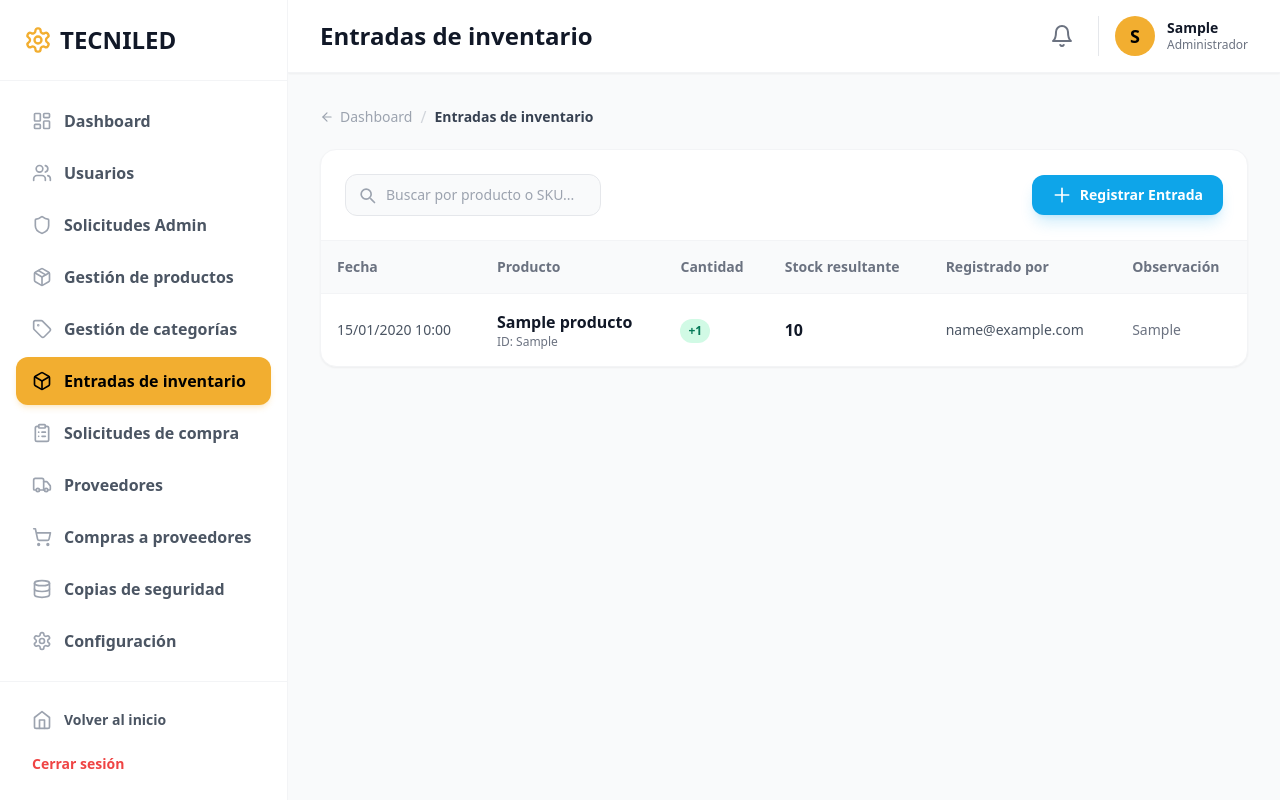
After one commit to Luisjose74/PROJEC-TECNILED, a Django app: page /inventario/entradas/ in a window 1280 px wide. The commit adds this page. Run offline with Django 5.2, Linux system fonts and the light colour scheme; a user stored in the database is signed in; tables that the repository leaves empty hold one stand-in row (values such as "Sample post"); some libraries are stand-ins or nearby versions.

Commit message:
Add Entradas de inventario template and update admin sidebar

```diff
--- /dev/null
+++ b/productos/templates/productos/entradas_lista.html
@@ -0,0 +1,163 @@
+{% extends 'admin_base.html' %}
+{% block title %}Entradas de inventario - TECNILED{% endblock %}
+{% block titulo_seccion %}Entradas de inventario{% endblock %}
+{% block migas_actual %}Entradas de inventario{% endblock %}
+{% block content %}
+<div class="bg-white dark:bg-gray-800 rounded-2xl shadow-sm border border-gray-100 dark:border-gray-700 overflow-hidden">
+
+  <div class="p-6 border-b border-gray-100 dark:border-gray-700 flex flex-col sm:flex-row gap-4 justify-between items-center">
+    <form method="get" class="flex w-full sm:w-auto gap-4">
+      <div class="relative flex-1 sm:w-64">
+        <svg class="w-5 h-5 absolute left-3 top-1/2 -translate-y-1/2 text-gray-400" fill="none" stroke="currentColor" viewBox="0 0 24 24"><path stroke-linecap="round" stroke-linejoin="round" stroke-width="2" d="M21 21l-4.35-4.35M17 11a6 6 0 11-12 0 6 6 0 0112 0z"/></svg>
+        <input
+          type="text"
+          name="q"
+          value="{{ query }}"
+          placeholder="Buscar por producto o SKU..."
+          class="w-full pl-10 pr-4 py-2.5 bg-gray-50 dark:bg-gray-900 border border-gray-200 dark:border-gray-700 rounded-xl text-sm focus:ring-2 focus:ring-[#F2AE30] outline-none transition-shadow text-gray-900 dark:text-white"
+        >
+      </div>
+    </form>
+
+    <button type="button" id="btn-nueva-entrada" class="w-full sm:w-auto px-5 py-2.5 bg-sky-500 hover:bg-sky-600 text-white text-sm font-bold rounded-xl flex items-center justify-center gap-2 transition-colors shadow-lg shadow-sky-500/20">
+      <svg class="w-5 h-5" fill="none" stroke="currentColor" viewBox="0 0 24 24"><path stroke-linecap="round" stroke-linejoin="round" stroke-width="2" d="M12 4v16m8-8H4"/></svg>
+      Registrar Entrada
+    </button>
+  </div>
+
+  <div class="overflow-x-auto">
+    <table class="w-full text-left border-collapse min-w-[700px]">
+      <thead>
+        <tr class="bg-gray-50 dark:bg-gray-900/50 text-gray-500 dark:text-gray-400 text-sm border-b border-gray-100 dark:border-gray-700">
+          <th class="p-4 font-semibold">Fecha</th>
+          <th class="p-4 font-semibold">Producto</th>
+          <th class="p-4 font-semibold">Cantidad</th>
+          <th class="p-4 font-semibold">Stock resultante</th>
+          <th class="p-4 font-semibold">Registrado por</th>
+          <th class="p-4 font-semibold">Observación</th>
+        </tr>
+      </thead>
+      <tbody class="divide-y divide-gray-100 dark:divide-gray-800">
+        {% for m in movimientos %}
+        <tr class="hover:bg-gray-50/50 dark:hover:bg-gray-800/50 transition-colors">
+          <td class="p-4 text-sm text-gray-600 dark:text-gray-300 whitespace-nowrap">{{ m.fecha|date:"d/m/Y H:i" }}</td>
+          <td class="p-4">
+            <p class="font-semibold text-gray-900 dark:text-white line-clamp-1">{{ m.producto.nombre }}</p>
+            <p class="text-xs text-gray-500 dark:text-gray-400">ID: {{ m.producto.sku }}</p>
+          </td>
+          <td class="p-4">
+            <span class="inline-flex px-2 py-1 rounded-full text-xs font-semibold bg-emerald-100 text-emerald-700 dark:bg-emerald-500/20 dark:text-emerald-400">+{{ m.cantidad }}</span>
+          </td>
+          <td class="p-4 font-semibold text-gray-900 dark:text-white">{{ m.stock_resultante }}</td>
+          <td class="p-4 text-sm text-gray-600 dark:text-gray-300">{{ m.usuario.email|default:"—" }}</td>
+          <td class="p-4 text-sm text-gray-500 dark:text-gray-400">{{ m.observacion|default:"—" }}</td>
+        </tr>
+        {% empty %}
+        <tr>
+          <td colspan="6" class="p-8 text-center text-gray-500">Aún no hay entradas registradas.</td>
+        </tr>
+        {% endfor %}
+      </tbody>
+    </table>
+  </div>
+
+  {% if movimientos.has_other_pages %}
+  <div class="p-4 flex justify-center gap-2 border-t border-gray-100 dark:border-gray-700">
+    {% if movimientos.has_previous %}
+      <a href="?q={{ query|urlencode }}&page={{ movimientos.previous_page_number }}" class="px-3 py-1.5 text-sm rounded-lg border border-gray-200 dark:border-gray-700 text-gray-600 dark:text-gray-300 hover:bg-gray-50 dark:hover:bg-gray-700">Anterior</a>
+    {% endif %}
+    <span class="px-3 py-1.5 text-sm text-gray-500 dark:text-gray-400">Página {{ movimientos.number }} de {{ movimientos.paginator.num_pages }}</span>
+    {% if movimientos.has_next %}
+      <a href="?q={{ query|urlencode }}&page={{ movimientos.next_page_number }}" class="px-3 py-1.5 text-sm rounded-lg border border-gray-200 dark:border-gray-700 text-gray-600 dark:text-gray-300 hover:bg-gray-50 dark:hover:bg-gray-700">Siguiente</a>
+    {% endif %}
+  </div>
+  {% endif %}
+
+</div>
+
+{# Modal para registrar la entrada #}
+<div id="modal-entrada" class="hidden fixed inset-0 bg-black/50 backdrop-blur-sm z-50 items-center justify-center p-4"
+     data-abrir="{% if abrir_modal %}si{% endif %}"
+     role="dialog" aria-modal="true" aria-labelledby="modal-entrada-titulo">
+  <div class="bg-white dark:bg-gray-800 rounded-2xl shadow-2xl w-full max-w-md p-6">
+    <div class="mb-4">
+      <h2 id="modal-entrada-titulo" class="text-xl font-bold text-gray-900 dark:text-white">Registrar Entrada</h2>
+      <p class="text-sm text-gray-500 dark:text-gray-400 mt-1">Indica el producto y la cantidad que llegó. El stock se suma automáticamente.</p>
+    </div>
+
+    <form id="form-entrada" method="post" action="{% url 'registrar_entrada' %}" class="space-y-4">
+      {% csrf_token %}
+      {% if form.non_field_errors %}
+      <div class="p-3 rounded-xl bg-red-50 dark:bg-red-500/10 text-sm text-red-600 dark:text-red-400">
+        {% for error in form.non_field_errors %}<p>{{ error }}</p>{% endfor %}
+      </div>
+      {% endif %}
+
+      <div>
+        <label for="{{ form.producto.id_for_label }}" class="block text-sm font-semibold text-gray-700 dark:text-gray-300 mb-2">{{ form.producto.label }}</label>
+        {{ form.producto }}
+        {% for error in form.producto.errors %}<p class="text-xs text-red-500 mt-1">{{ error }}</p>{% endfor %}
+      </div>
+
+      <div>
+        <label for="{{ form.cantidad.id_for_label }}" class="block text-sm font-semibold text-gray-700 dark:text-gray-300 mb-2">{{ form.cantidad.label }}</label>
+        {{ form.cantidad }}
+        {% for error in form.cantidad.errors %}<p class="text-xs text-red-500 mt-1">{{ error }}</p>{% endfor %}
+      </div>
+
+      <div>
+        <label for="{{ form.observacion.id_for_label }}" class="block text-sm font-semibold text-gray-700 dark:text-gray-300 mb-2">{{ form.observacion.label }}</label>
+        {{ form.observacion }}
+        {% for error in form.observacion.errors %}<p class="text-xs text-red-500 mt-1">{{ error }}</p>{% endfor %}
+      </div>
+
+      <div class="flex gap-3 justify-end pt-2">
+        <button type="button" id="cancelar-entrada"
+          class="px-5 py-2.5 rounded-xl border border-gray-200 dark:border-gray-700 text-gray-600 dark:text-gray-300 font-semibold hover:bg-gray-50 dark:hover:bg-gray-700 transition-colors">
+          Cancelar
+        </button>
+        <button type="submit" id="guardar-entrada"
+          class="px-5 py-2.5 rounded-xl bg-[#F2AE30] text-black font-semibold hover:brightness-95 transition disabled:opacity-50 disabled:cursor-not-allowed">
+          Registrar
+        </button>
+      </div>
+    </form>
+  </div>
+</div>
+
+<script>
+(function () {
+  var modal = document.getElementById('modal-entrada');
+  var form = document.getElementById('form-entrada');
+  var btnGuardar = document.getElementById('guardar-entrada');
+
+  function abrir(limpiar) {
+    if (limpiar) {
+      form.reset();
+      // quita los mensajes de error que haya dejado un intento anterior
+      form.querySelectorAll('.text-red-500, .bg-red-50').forEach(function (el) { el.remove(); });
+    }
+    btnGuardar.disabled = false;
+    modal.classList.remove('hidden');
+    modal.classList.add('flex');
+    form.querySelector('select').focus();
+  }
+
+  function cerrar() {
+    modal.classList.add('hidden');
+    modal.classList.remove('flex');
+  }
+
+  document.getElementById('btn-nueva-entrada').addEventListener('click', function () { abrir(true); });
+  form.addEventListener('submit', function () { btnGuardar.disabled = true; }); // evita registrar dos veces
+  document.getElementById('cancelar-entrada').addEventListener('click', cerrar);
+  modal.addEventListener('click', function (e) { if (e.target === modal) cerrar(); });
+  document.addEventListener('keydown', function (e) {
+    if (e.key === 'Escape' && !modal.classList.contains('hidden')) cerrar();
+  });
+
+  // Si el servidor devolvió un error al guardar, se reabre el modal con los mensajes
+  if (modal.dataset.abrir === 'si') { abrir(false); }
+})();
+</script>
+{% endblock %}
--- a/template/admin_base.html
+++ b/template/admin_base.html
@@ -60,11 +60,21 @@
         <svg class="w-5 h-5 {% if nombre == 'productos_lista' or nombre == 'crear_producto' or nombre == 'editar_producto' %}text-black{% else %}text-gray-400 dark:text-gray-500{% endif %}" fill="none" stroke="currentColor" stroke-width="2" stroke-linecap="round" stroke-linejoin="round" viewBox="0 0 24 24"><path d="m7.5 4.27 9 5.15"/><path d="M21 8a2 2 0 0 0-1-1.73l-7-4a2 2 0 0 0-2 0l-7 4A2 2 0 0 0 3 8v8a2 2 0 0 0 1 1.73l7 4a2 2 0 0 0 2 0l7-4A2 2 0 0 0 21 16Z"/><path d="m3.3 7 8.7 5 8.7-5"/><path d="M12 22V12"/></svg>
         Gestión de productos
       </a>
+
+
       <a href="{% url 'categorias_lista' %}" class="w-full flex items-center gap-3 px-4 py-3 rounded-xl font-semibold transition-all {% if nombre == 'categorias_lista' %}bg-[#F2AE30] text-black shadow-md shadow-[#F2AE30]/20{% else %}text-gray-600 dark:text-gray-300 hover:bg-gray-50 dark:hover:bg-gray-700/50{% endif %}">
         <svg class="w-5 h-5 {% if nombre == 'categorias_lista' %}text-black{% else %}text-gray-400 dark:text-gray-500{% endif %}" fill="none" stroke="currentColor" stroke-width="2" stroke-linecap="round" stroke-linejoin="round" viewBox="0 0 24 24"><path d="M12.586 2.586A2 2 0 0 0 11.172 2H4a2 2 0 0 0-2 2v7.172a2 2 0 0 0 .586 1.414l8.704 8.704a2.426 2.426 0 0 0 3.42 0l6.58-6.58a2.426 2.426 0 0 0 0-3.42z"/><circle cx="7.5" cy="7.5" r=".5" fill="currentColor"/></svg>
         Gestión de categorías
       </a>
+
+      <a href="{% url 'entradas_lista' %}" class="w-full flex items-center gap-3 px-4 py-3 rounded-xl font-semibold transition-all {% if nombre == 'entradas_lista' %}bg-[#F2AE30] text-black shadow-md shadow-[#F2AE30]/20{% else %}text-gray-600 dark:text-gray-300 hover:bg-gray-50 dark:hover:bg-gray-700/50{% endif %}">
+        <svg class="w-5 h-5 {% if nombre == 'entradas_lista' %}text-black{% else %}text-gray-400 dark:text-gray-500{% endif %}" fill="none" stroke="currentColor" stroke-width="2" stroke-linecap="round" stroke-linejoin="round" viewBox="0 0 24 24"><path d="M21 8a2 2 0 0 0-1-1.73l-7-4a2 2 0 0 0-2 0l-7 4A2 2 0 0 0 3 8v8a2 2 0 0 0 1 1.73l7 4a2 2 0 0 0 2 0l7-4A2 2 0 0 0 21 16Z"/><path d="m3.3 7 8.7 5 8.7-5"/><path d="M12 22V12"/></svg>
+        Entradas de inventario
+      </a>
+
       {% endif %}
+
+
 
       {% if perms.Usuarios.gestionar_compras %}
       <a href="#" class="w-full flex items-center gap-3 px-4 py-3 rounded-xl font-semibold transition-all text-gray-600 dark:text-gray-300 hover:bg-gray-50 dark:hover:bg-gray-700/50">
```
